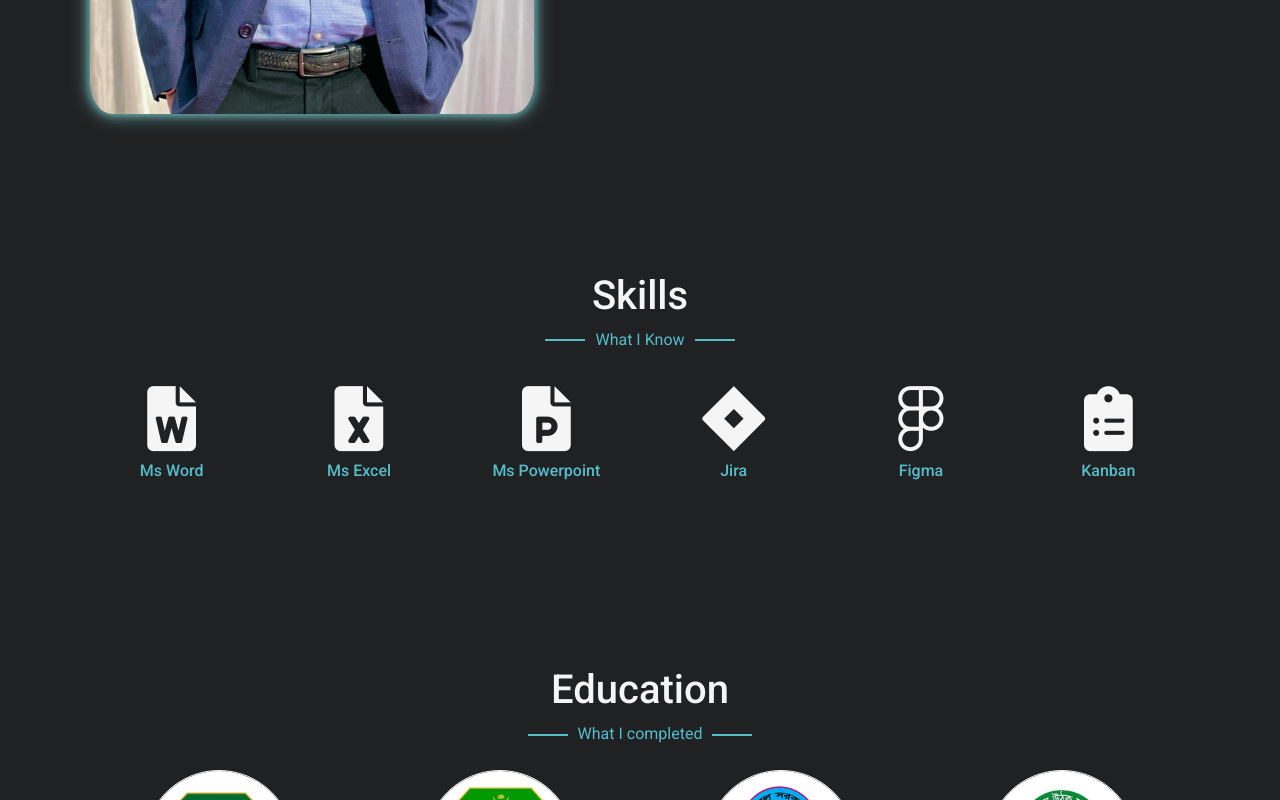
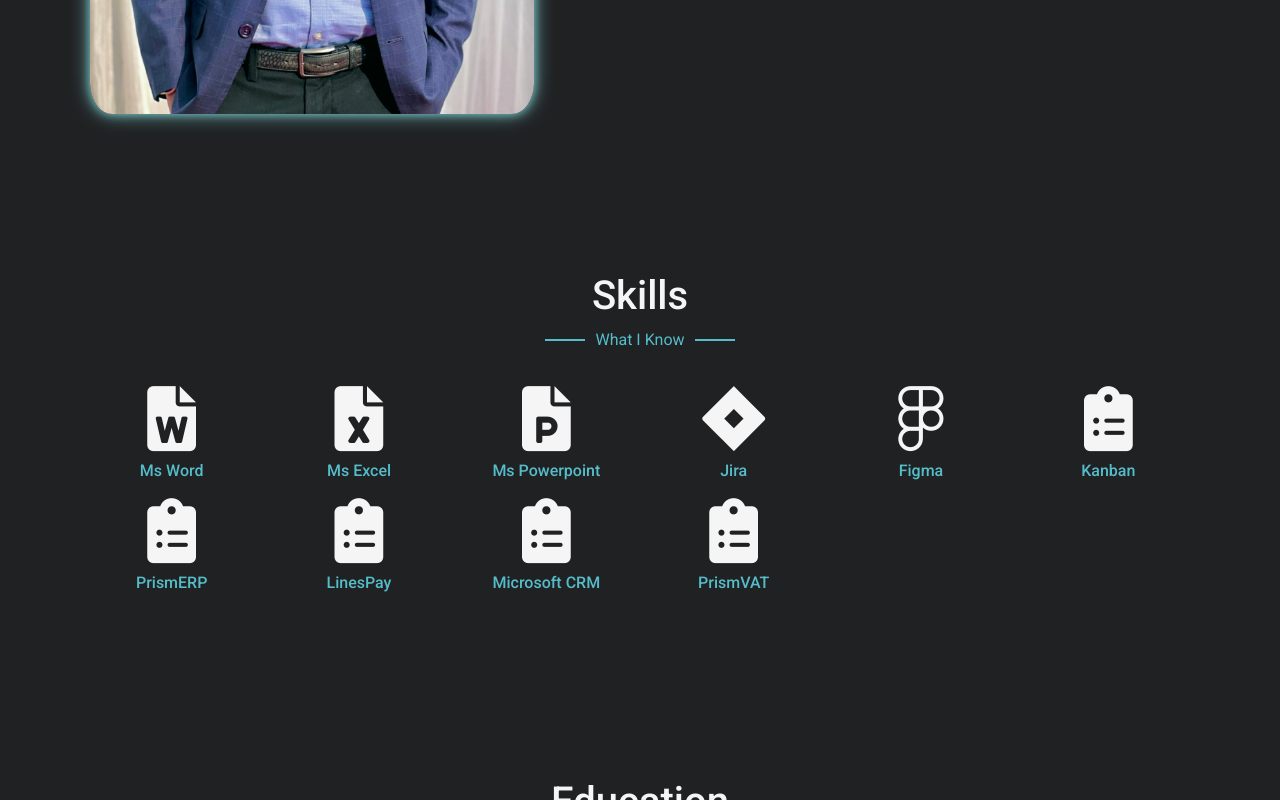
Before and after one commit to mahmudulhasansun/portfolio, a plain HTML site: page index.html in a window 1280 px wide. Shown: the part 1570-2370 px from the top of the page. Drawn offline with nearby package versions, Linux system fonts and the light colour scheme.

Commit message:
Update index.html

```diff
--- a/index.html
+++ b/index.html
@@ -81,7 +81,7 @@
                 <div class="col-12 col-sm-12 col-md-5 col-lg-5 d-flex justify-content-center">
                     <div class="about-left">
                         <div class="img-box">
-                            <img src="assets/img/sun.jpg" alt="">
+                            <img src="assets/img/sun.jpg" alt="" width="450px" height="600px">
                         </div>
                     </div>
                 </div>
@@ -134,6 +134,30 @@
                     <div class="skill-icons">
                         <i class="fas fa-clipboard-list"></i>
                         <h5>Kanban</h5>
+                    </div>
+                </div>
+                <div class="col-6 col-sm-6 col-md-2 col-lg-2">
+                    <div class="skill-icons">
+                        <i class="fas fa-clipboard-list"></i>
+                        <h5>PrismERP</h5>
+                    </div>
+                </div>
+                <div class="col-6 col-sm-6 col-md-2 col-lg-2">
+                    <div class="skill-icons">
+                        <i class="fas fa-clipboard-list"></i>
+                        <h5>LinesPay</h5>
+                    </div>
+                </div>
+                <div class="col-6 col-sm-6 col-md-2 col-lg-2">
+                    <div class="skill-icons">
+                        <i class="fas fa-clipboard-list"></i>
+                        <h5>Microsoft CRM</h5>
+                    </div>
+                </div>
+                <div class="col-6 col-sm-6 col-md-2 col-lg-2">
+                    <div class="skill-icons">
+                        <i class="fas fa-clipboard-list"></i>
+                        <h5>PrismVAT</h5>
                     </div>
                 </div>
             </div>
```
